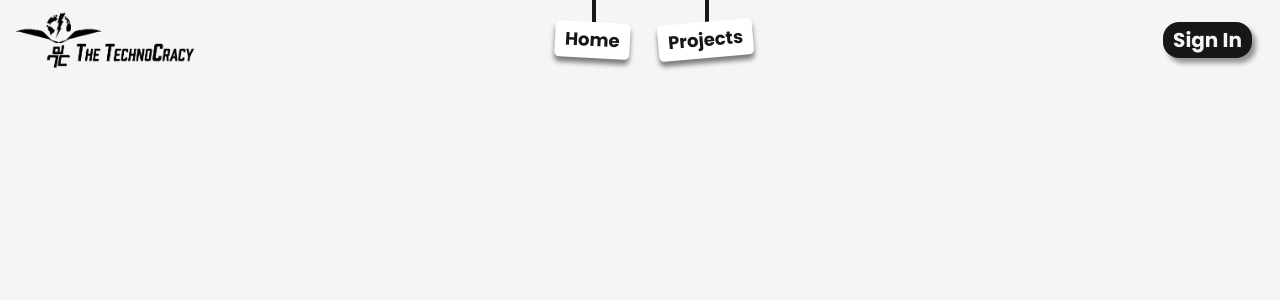
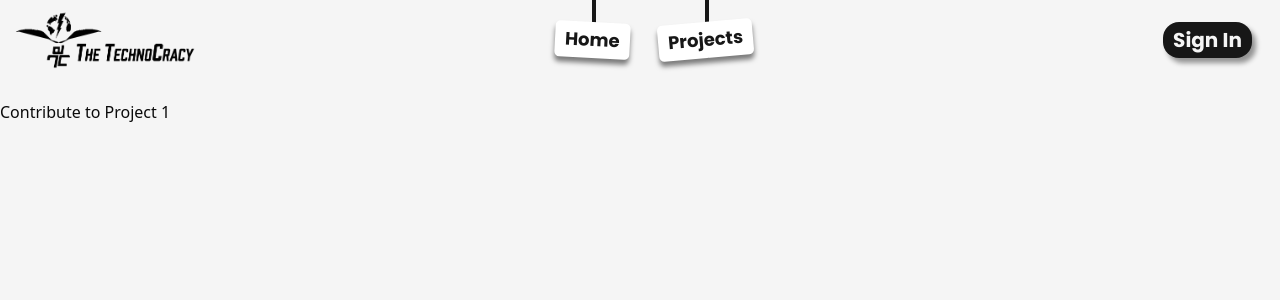
Before and after one commit to CodeWithDevesh/Vigyaan-Portal, a React (Vite) app in the folder Frontend/: page /contribute/1 in a window 1280 px wide. Shown: the top 300 px of the page. Built offline with nearby package versions, Linux system fonts and the light colour scheme; no server answers.

Commit message:
removed irrelavent todo's

```diff
--- a/Frontend/src/components/navbar.tsx
+++ b/Frontend/src/components/navbar.tsx
@@ -19,10 +19,6 @@ function Navbar() {
     if (!user) {
       return;
     }
-    //TODO: Fetch user data from backend and set profileIcon
-
-    // For now, using dummy data
-    // Replace with name later
     let svgCode = multiavatar(user.name);
     setProfileIcon(svgCode);
   }, [user]);
--- a/Frontend/src/pages/Contribute/index.tsx
+++ b/Frontend/src/pages/Contribute/index.tsx
@@ -3,8 +3,13 @@ import { useParams } from "react-router-dom";
 function Contribute() {
   const {projectId} = useParams<{projectId: string}>();
 
+  //TODO: Delayed navigate to login if user is not logged in
+  //TODO: Fetch project details using projectId
+  //TODO: use backends request endpoint to create a request to contribute to the project
+
+
   return (
-    <div>
+    <div className="min-h-[80vh] w-screen mt-[100px]">
       <div>
         <h1>Contribute to Project {projectId}</h1>
       </div>
--- a/Frontend/src/pages/Profile/index.tsx
+++ b/Frontend/src/pages/Profile/index.tsx
@@ -67,7 +67,6 @@ function Profile() {
   };
 
   const handleSaveClick = () => {
-    //TODO: Send the updated data to the backend
     api
       .post(`/users/me`, {
         name: fullName,
```
